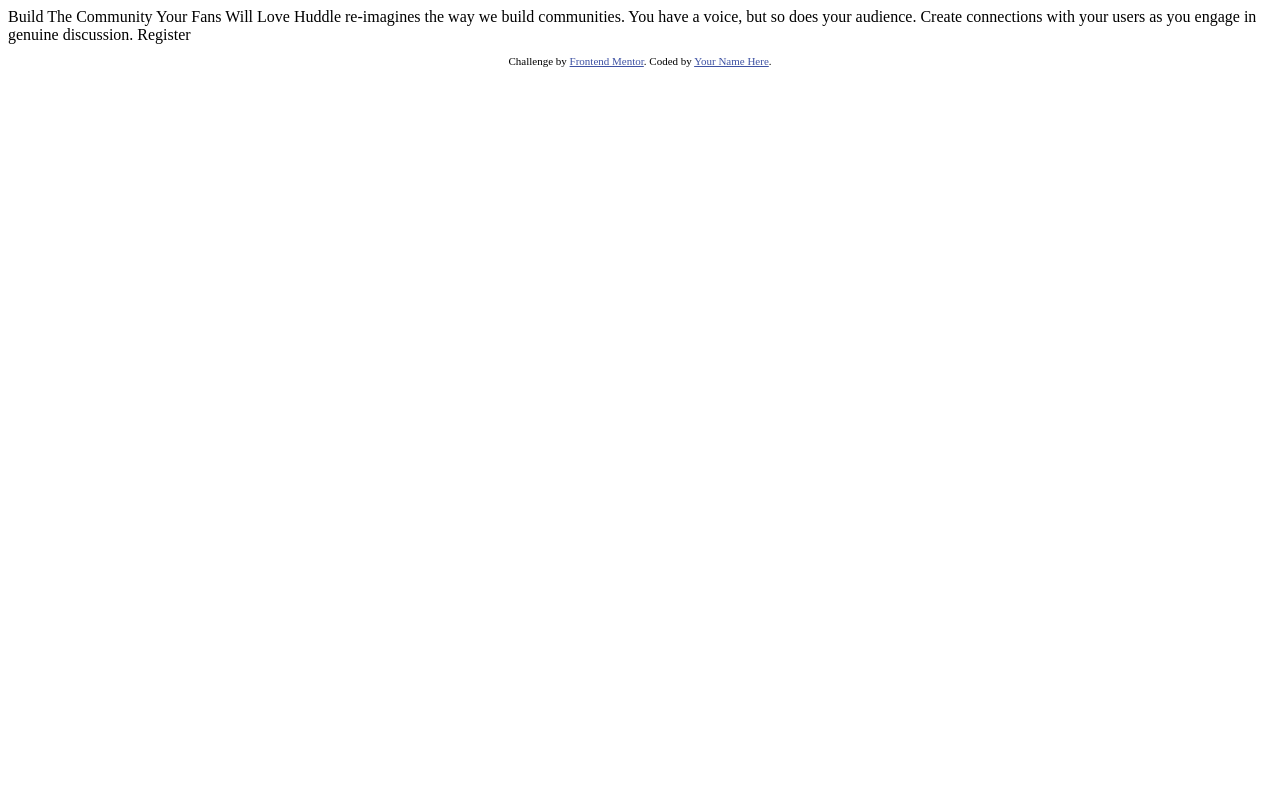
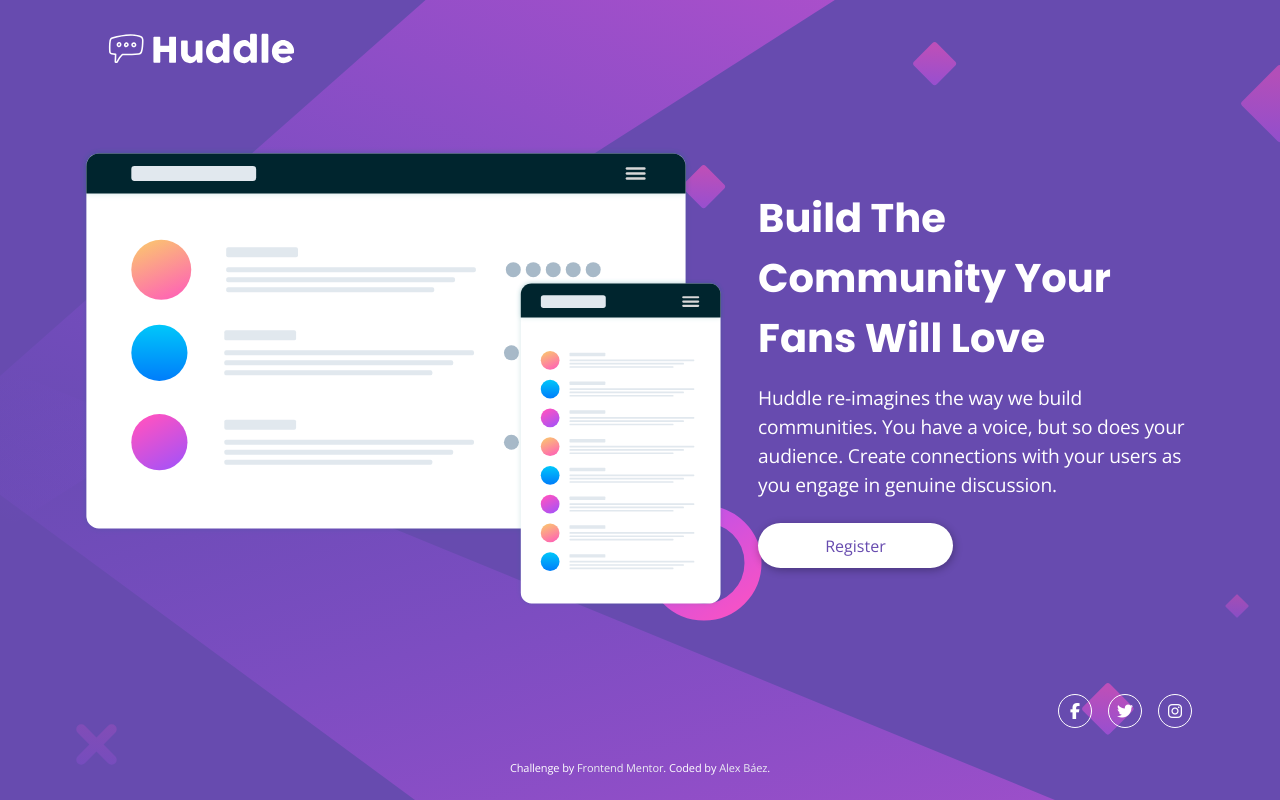
Before and after one commit to alexbaezd/huddle-landing-page, a plain HTML site: page index.html in a window 1280 px wide. Drawn offline with nearby package versions, Linux system fonts and the light colour scheme.

Commit message:
🎨 feat:  styles, CSS Grid

```diff
--- a/index.html
+++ b/index.html
@@ -1,33 +1,75 @@
 <!DOCTYPE html>
 <html lang="en">
   <head>
-  <meta charset="UTF-8">
-  <meta name="viewport" content="width=device-width, initial-scale=1.0"> <!-- displays site properly based on user's device -->
+    <meta charset="UTF-8" />
+    <meta name="viewport" content="width=device-width, initial-scale=1.0" />
+    <!-- displays site properly based on user's device -->
 
-  <link rel="icon" type="image/png" sizes="32x32" href="./images/favicon-32x32.png">
+    <link
+      rel="icon"
+      type="image/png"
+      sizes="32x32"
+      href="./images/favicon-32x32.png"
+    />
 
-  <title>Frontend Mentor | Huddle landing page with single introductory section</title>
-
+    <title>
+      Frontend Mentor | Huddle landing page with single introductory section
+    </title>
+    <link
+      href="https://fonts.googleapis.com/css2?family=Open+Sans&family=Poppins:wght@400;700&display=swap"
+      rel="stylesheet"
+    />
+    <!-- <link
+      rel="stylesheet"
+      href="https://cdnjs.cloudflare.com/ajax/libs/font-awesome/5.14.0/css/all.min.css"
+      integrity="sha512-1PKOgIY59xJ8Co8+NE6FZ+LOAZKjy+KY8iq0G4B3CyeY6wYHN3yt9PW0XpSriVlkMXe40PTKnXrLnZ9+fkDaog=="
+      crossorigin="anonymous"
+    /> -->
+    <link rel="stylesheet" href="./styles.css" />
     <!-- Feel free to remove these styles or customise in your own stylesheet 👍 -->
-  <style>
-    .attribution { font-size: 11px; text-align: center; }
-    .attribution a { color: hsl(228, 45%, 44%); }
-  </style>
   </head>
-<body>
-
-  Build The Community Your Fans Will Love
-
-  Huddle re-imagines the way we build communities. You have a voice, but so does your audience.
-  Create connections with your users as you engage in genuine discussion.
-
-  Register
+  <body class="layout">
+    <header>
+      <img class="brand-logo" src="./images/logo.svg" alt="Logo " />
+    </header>
+    <main class="content">
+      <img
+        class="illustration-mockup"
+        src="./images/illustration-mockups.svg"
+        alt="User Interface"
+      />
+      <div class="description">
+        <h1>Build The Community Your Fans Will Love</h1>
+        <p>
+          Huddle re-imagines the way we build communities. You have a voice, but
+          so does your audience. Create connections with your users as you
+          engage in genuine discussion.
+        </p>
+        <a class="button-register" href="#">Register</a>
+      </div>
+    </main>
 
     <footer>
+      <div class="social">
+        <a href="#" class="circle centered">
+          <i class="fab fa-facebook-f"></i
+        ></a>
+        <a href="#" class="circle centered"> <i class="fab fa-twitter"></i></a>
+        <a href="3" class="circle centered">
+          <i class="fab fa-instagram"></i
+        ></a>
+      </div>
       <p class="attribution">
-      Challenge by <a href="https://www.frontendmentor.io?ref=challenge" target="_blank">Frontend Mentor</a>.
-      Coded by <a href="#">Your Name Here</a>.
+        Challenge by
+        <a href="https://www.frontendmentor.io?ref=challenge" target="_blank"
+          >Frontend Mentor</a
+        >. Coded by
+        <a href="https://alexbaez.dev/" target="_blank">Alex Báez</a>.
       </p>
     </footer>
+    <script
+      src="https://kit.fontawesome.com/2676ef475c.js"
+      crossorigin="anonymous"
+    ></script>
   </body>
 </html>
--- /dev/null
+++ b/styles.css
@@ -0,0 +1,158 @@
+:root {
+  --violet: hsl(257, 40%, 49%);
+  --font-headings: "Poppins", sans-serif;
+  --font-body: "Open Sans", sans-serif;
+}
+* {
+  margin: 0;
+  padding: 0;
+}
+body {
+  background: url(./images/bg-mobile.svg) var(--violet) no-repeat top;
+  color: white;
+  font-family: var(--font-body);
+}
+h1,
+p {
+  text-align: center;
+}
+h1 {
+  font-family: var(--font-headings);
+  /* font-size: 1.8rem; */
+  font-size: clamp(1.6rem, 1em + 2vw, 2.5rem);
+  margin-bottom: 1rem;
+}
+p,
+a {
+  font-weight: 400;
+}
+a {
+  color: white;
+  text-decoration: none;
+}
+p {
+  /* font-size: calc(18px + (26 - 14) * ((100vw - 300px) / (1440 - 300))); */
+  font-size: clamp(1.1rem, 2vw, 1.2rem);
+  line-height: 1.5;
+  letter-spacing: 0.021em;
+  margin-bottom: 1.5rem;
+}
+header {
+  margin-top: 1.5rem;
+}
+/* Layout  */
+.layout {
+  display: grid;
+  grid-template-rows: auto 1fr auto;
+  height: 100vh;
+  padding: 0 15px;
+}
+
+.content {
+  display: grid;
+  grid-template-areas:
+    "imageB"
+    "description";
+  row-gap: 1rem;
+  justify-items: center;
+  margin-top: 3rem;
+  margin-bottom: 4rem;
+}
+
+.description {
+  grid-area: description;
+  display: flex;
+  flex-direction: column;
+  align-items: center;
+}
+
+/* Images */
+.brand-logo {
+  width: 150px;
+  margin-left: 1.2rem;
+}
+.illustration-mockup {
+  width: 87%;
+  margin-bottom: 3rem;
+  grid-area: imageB;
+}
+
+/* Call to action (button and social media icons) */
+.button-register {
+  background: white;
+  border-radius: 40px;
+  box-shadow: 1px 2px 9px rgba(0, 0, 0, 0.3);
+  color: var(--violet);
+  padding: 0.7rem 4.2rem;
+  text-decoration: none;
+}
+
+.social {
+  display: flex;
+  justify-content: center;
+  margin-bottom: 2rem;
+}
+.social a {
+  margin: 0 0.5rem;
+}
+
+/* Helpers  */
+.circle {
+  width: 16px;
+  height: 16px;
+  border: 1px solid white;
+  border-radius: 50px;
+  padding: 0.5em;
+}
+.centered {
+  display: grid;
+  place-items: center;
+}
+
+.attribution {
+  font-size: 11px;
+  text-align: center;
+}
+.attribution a {
+  color: hsl(231, 24%, 94%);
+}
+
+@media (min-width: 1280px) {
+  body {
+    background: url(./images/bg-desktop.svg) var(--violet) no-repeat;
+    background-size: cover;
+  }
+  h1,
+  p {
+    text-align: left;
+  }
+  h1 {
+    /* font-size: 2.5rem; */
+  }
+  p {
+    /*font-size: 1.1rem;*/
+    letter-spacing: -0.009em;
+  }
+  .layout {
+    padding: 0 5rem;
+  }
+  .content {
+    grid-template-areas: "imageB imageB imageB description";
+    gap: 2rem;
+    align-items: center;
+  }
+  .description {
+    align-items: start;
+    justify-content: center;
+  }
+  .brand-logo {
+    width: 200px;
+  }
+  .illustration-mockup {
+    width: 100%;
+    margin-bottom: 0;
+  }
+  .social {
+    justify-content: flex-end;
+  }
+}
```
Lines whose indentation alone changed are shown as unchanged.
